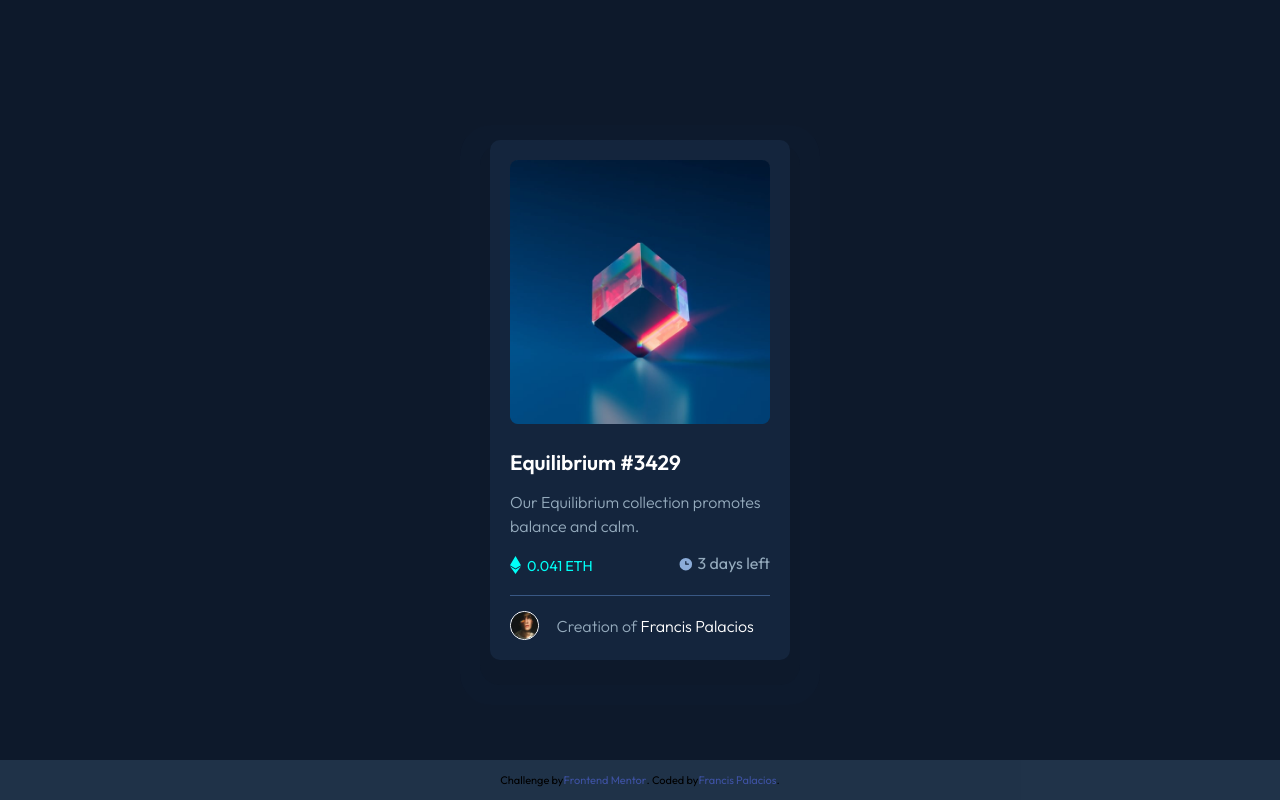
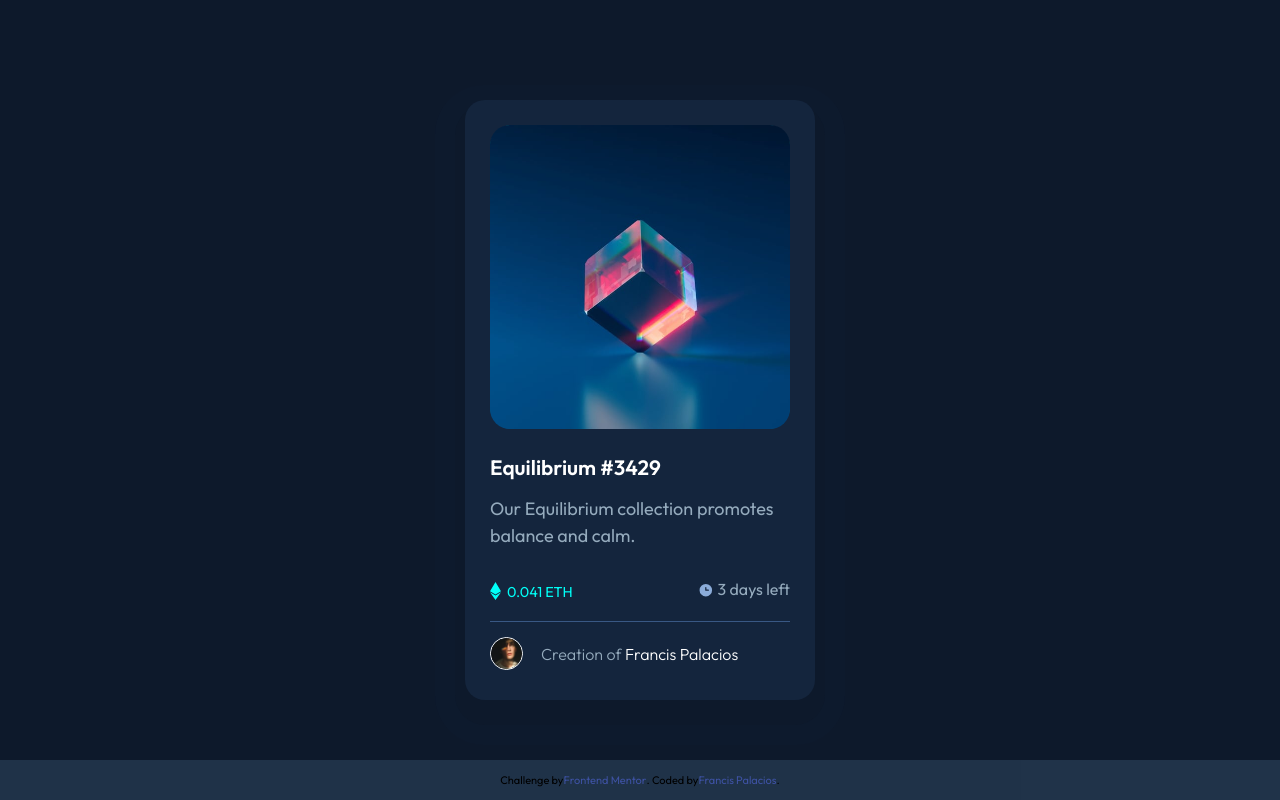
Before and after one commit to McNainRz7/Frontend-Challenges, a plain HTML site: page index.html in a window 1280 px wide. Drawn offline with Linux system fonts and the light colour scheme.

Commit message:
New version

```diff
--- a/styles.css
+++ b/styles.css
@@ -38,13 +38,14 @@ body {
 }
 
 .card {
-    width: 300px;
-    height: 520px;
+    width: 350px;
+    height: 600px;
     background-color: var(--very-dark-blue-two);
     display: flex;
     flex-direction: column;
-    border-radius: 10px;
-    padding: 20px;
+    border-radius: 20px;
+    padding: 25px;
+    padding-bottom: 30px;
     overflow: hidden;
     gap: 15px;
     max-width: 550px;
@@ -58,14 +59,15 @@ background-repeat: no-repeat;
 background-size: 20%;
 background-position: center;
 height: 60%;
-border-radius: 10px;
+border-radius: 22px;
+cursor: pointer;
 }
 
 .cube{
     height: 100%;
     width: 100%;
     max-width: 350px;
-    border-radius: 8px;
+    border-radius: 20px;
     grid-area: 'image';
     opacity: 1;
     transition: opacity 0.2s ease;
@@ -88,7 +90,8 @@ border-radius: 10px;
 }
 
 .card__description{
-    font-weight: 300;
+    font-weight: 400;
+    font-size: 1.125rem;
     color: rgb(149, 171, 189);
     line-height: 1.5;
 }
```
